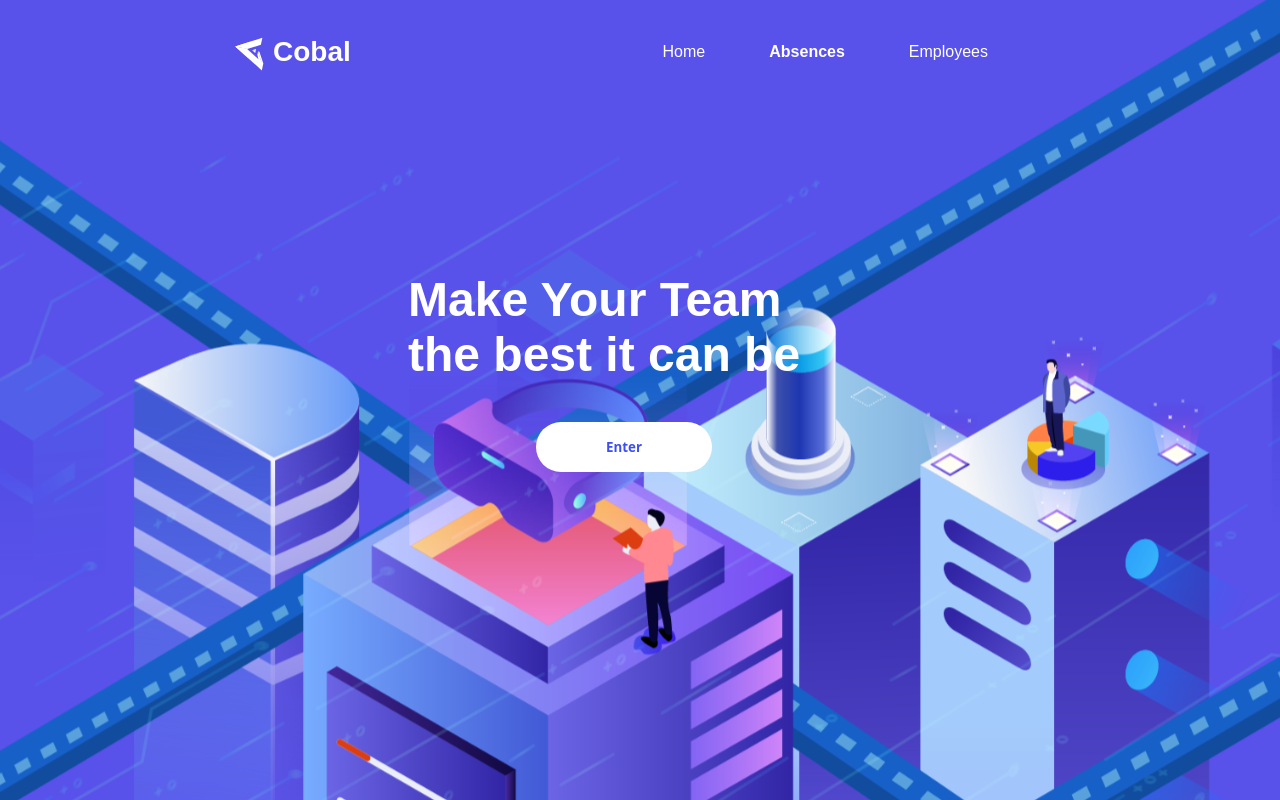
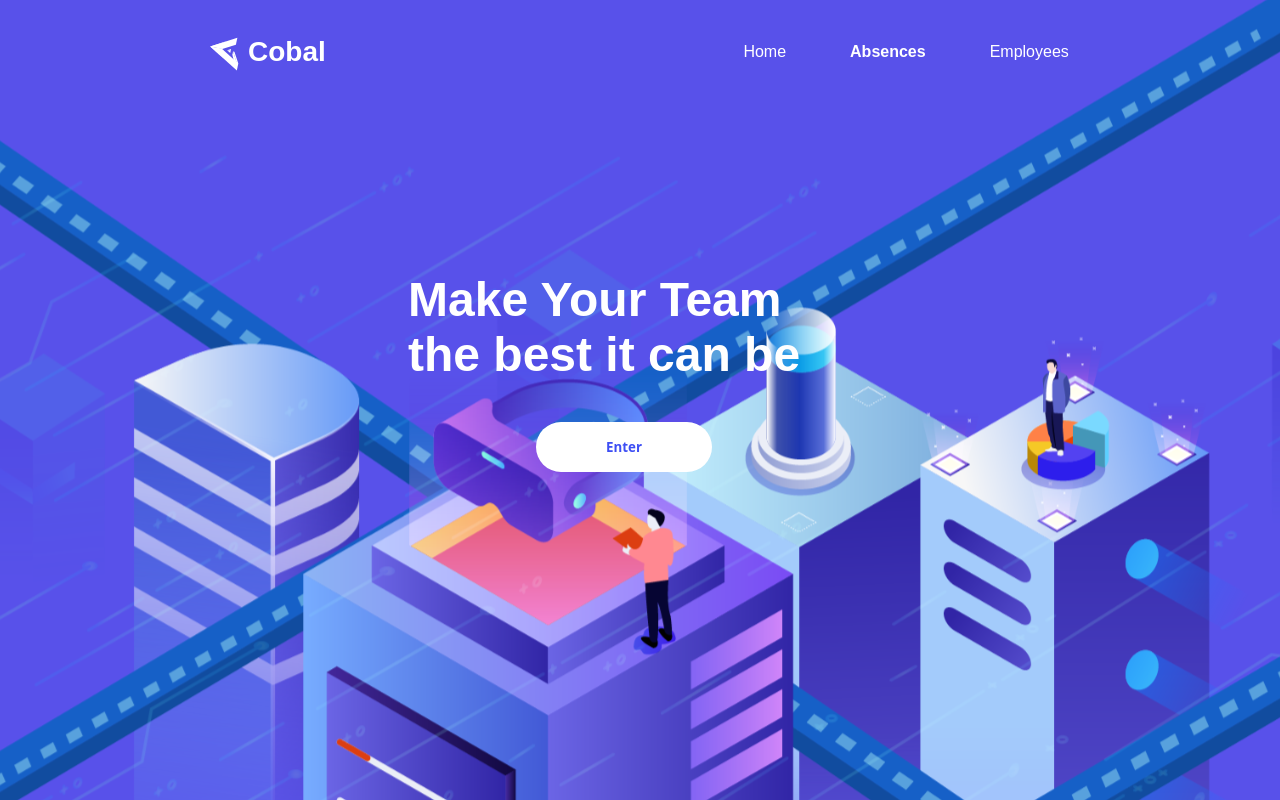
Before and after one commit to pmfgomes/cra-twoimpulse-tech-challenge, a React (Create React App) app: page /absences in a window 1280 px wide. Built offline with nearby package versions, Linux system fonts and the light colour scheme.

Commit message:
Fixed padding

```diff
--- a/src/components/Header/header.styles.ts
+++ b/src/components/Header/header.styles.ts
@@ -27,7 +27,7 @@ export const NavbarContainer = styled.nav`
   flex: 1;
   align-items: center;
   justify-content: flex-end;
-  padding-right: 80px;
+  padding-right: 14%;
 `;
 
 export const HeaderLink = styled(NavLink)<IHeaderNav>`
@@ -40,7 +40,3 @@ export const HeaderLink = styled(NavLink)<IHeaderNav>`
     font-weight: 600;
   }
 `;
-
-export const BlankElement = styled.div`
-  width: 180px;
-`;
--- a/src/components/Header/index.tsx
+++ b/src/components/Header/index.tsx
@@ -4,7 +4,6 @@ import {
   HeaderContentContainer,
   LogoContainer,
   NavbarContainer,
-  BlankElement,
 } from "./header.styles";
 import { ReactComponent as HeaderLogo } from "assets/images/logo.svg";
 
@@ -32,12 +31,10 @@ export default function Header(props: HeaderProps): React.ReactElement {
         <HeaderLink to="/employees" exact>
           Employees
         </HeaderLink>
-        {showAddEmployee ? (
+        {showAddEmployee && (
           <HeaderLink to="/new-employee" exact>
             New Employee
           </HeaderLink>
-        ) : (
-          <BlankElement />
         )}
       </>
     );
```
